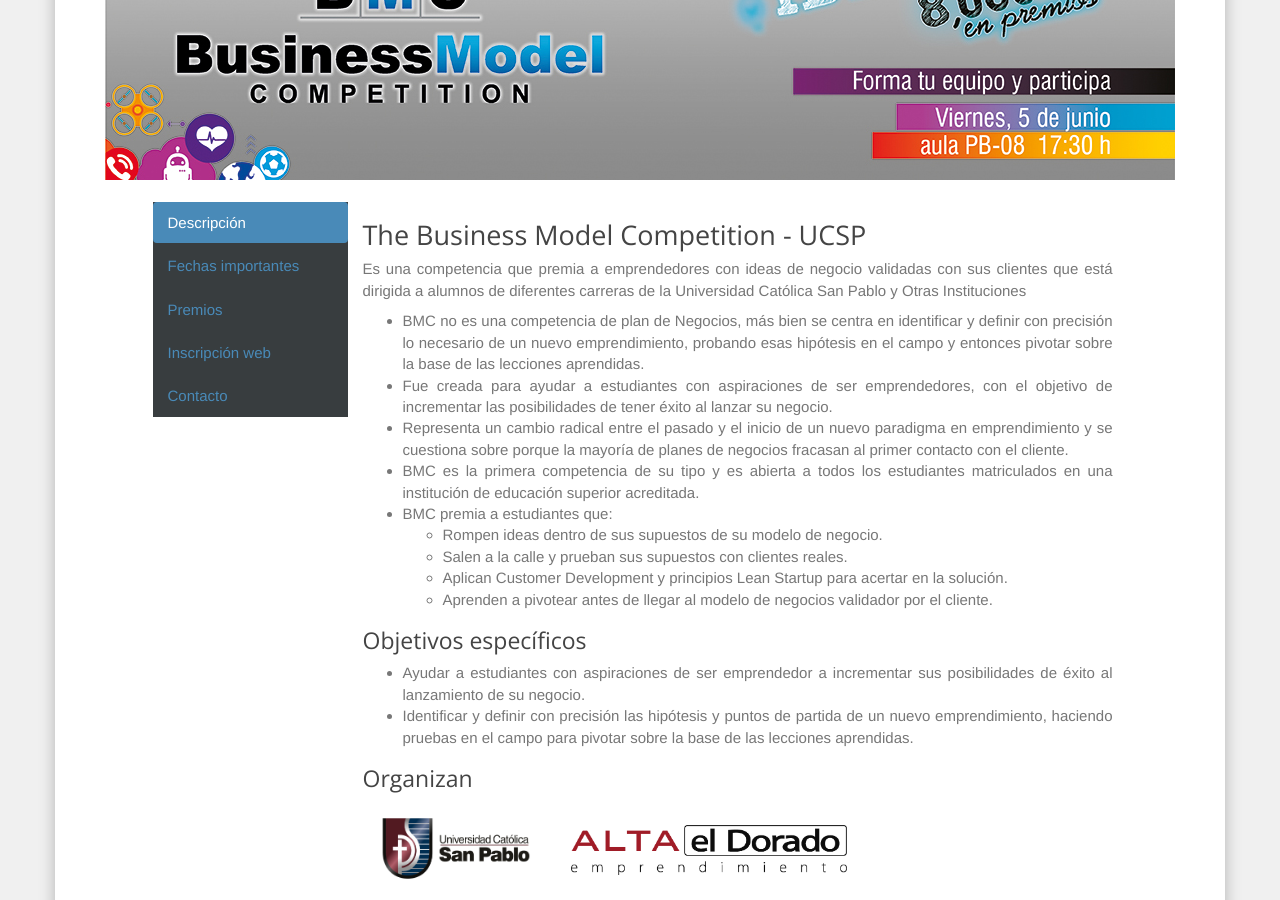
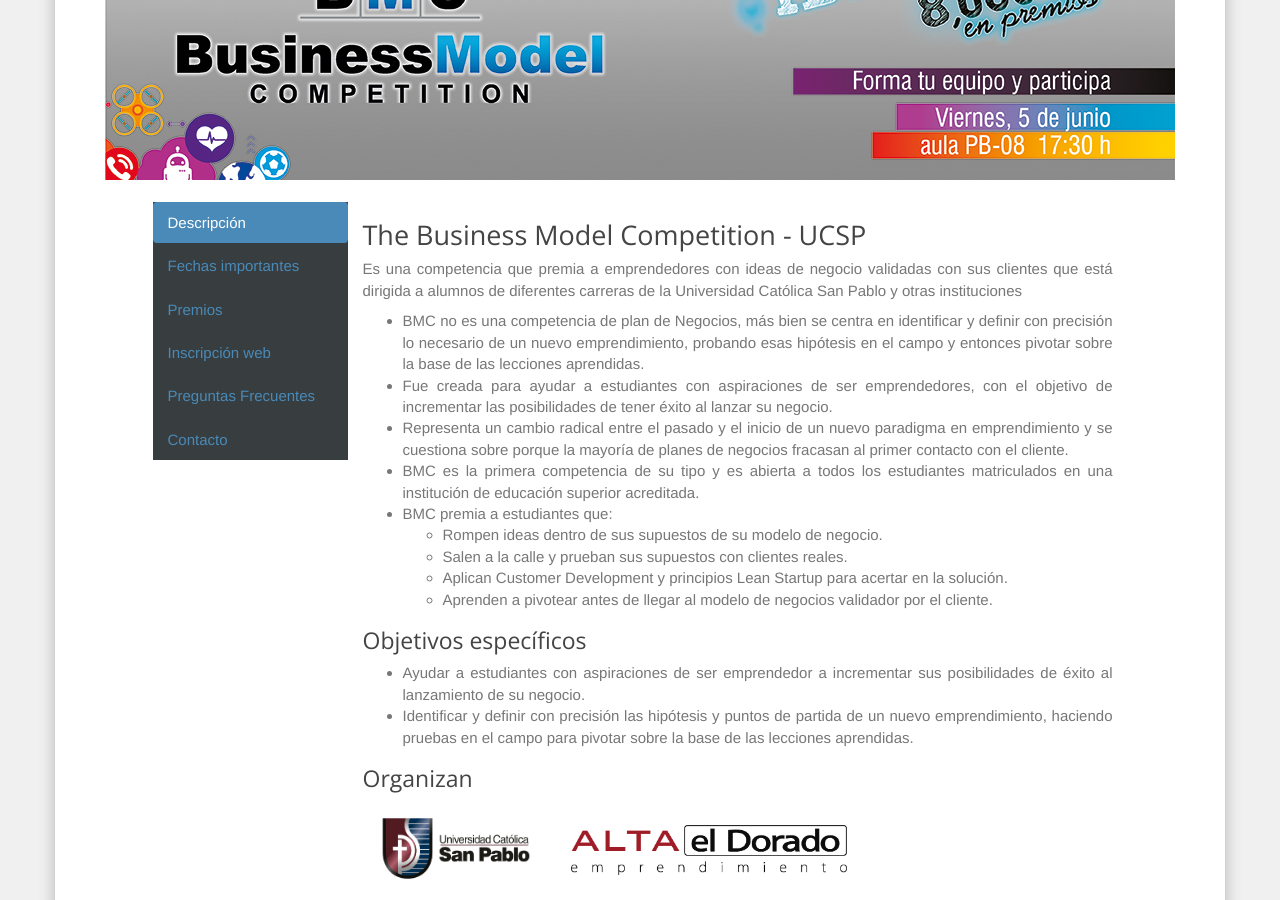
Before and after one commit to cs-ucsp/rics-ucsp, a Jekyll site: the page built from eventos/business-model-competition.html, in a window 1280 px wide and 900 px high, scrolled down 427 px. Built offline with Jekyll 4.4.1, drawn with Linux system fonts in a browser that asks for light colours; nearby versions of some CDN libraries; Markdown is read by kramdown in place of the engine named in the settings.

Commit message:
Añadir Menu de Preguntas Frecuentes
Añadir FAQ

```diff
--- a/eventos/business-model-competition.html
+++ b/eventos/business-model-competition.html
@@ -19,13 +19,22 @@ title: Business Model Competition
       <li role="presentation"><a href="#cronograma" aria-controls="cronograma" role="tab">Fechas importantes</a></li>
       <li role="presentation"><a href="#premios" aria-controls="premios" role="tab">Premios</a></li>
       <li role="presentation"><a href="#inscripcion" aria-controls="inscripcion" role="tab">Inscripción web</a></li>
+	  <li role="presentation"><a href="#faq" aria-controls="faq" role="tab">Preguntas Frecuentes</a></li>
       <li role="presentation"><a href="#contacto" aria-controls="contacto" role="tab">Contacto</a></li>
     </ul>
   </div>
 
   <div class="col-md-8">
     <div class="tab-content">
-      <div role="tabpanel" class="tab-pane" id="inscripcion">
+
+	  <div role="tabpanel" class="tab-pane" id="faq">
+        <iframe
+        src="https://docs.google.com/document/d/1nFCPvdWyOvz6srYBUYRP5QxbysWFRIjJge2tHYrVs6M/edit"
+        width="100%" frameborder="0" height="100%">
+        </iframe>
+      </div>
+
+	  <div role="tabpanel" class="tab-pane" id="inscripcion">
         <iframe
         src="https://docs.google.com/a/ucsp.edu.pe/forms/d/1CuqO91W3rAoEWn6gmioi_fhSdxeqi-g4CipNT5005N4/viewform"
         width="100%" frameborder="0" height="840px">
@@ -77,7 +86,7 @@ title: Business Model Competition
       </div>
       <div role="tabpanel" class="tab-pane active" id="descripcion">
         <h2 style="text-align: justify;">The Business Model Competition - UCSP</h2>
-        <p style="text-align: justify;">Es una competencia que premia a emprendedores con ideas de negocio validadas con sus clientes que está dirigida a alumnos de diferentes carreras de la Universidad Católica San Pablo y Otras Instituciones</p>
+        <p style="text-align: justify;">Es una competencia que premia a emprendedores con ideas de negocio validadas con sus clientes que está dirigida a alumnos de diferentes carreras de la Universidad Católica San Pablo y otras instituciones</p>
 
         <ul>
           <li style="text-align: justify;">BMC no es una competencia de plan de Negocios, más bien se centra en identificar y
```
